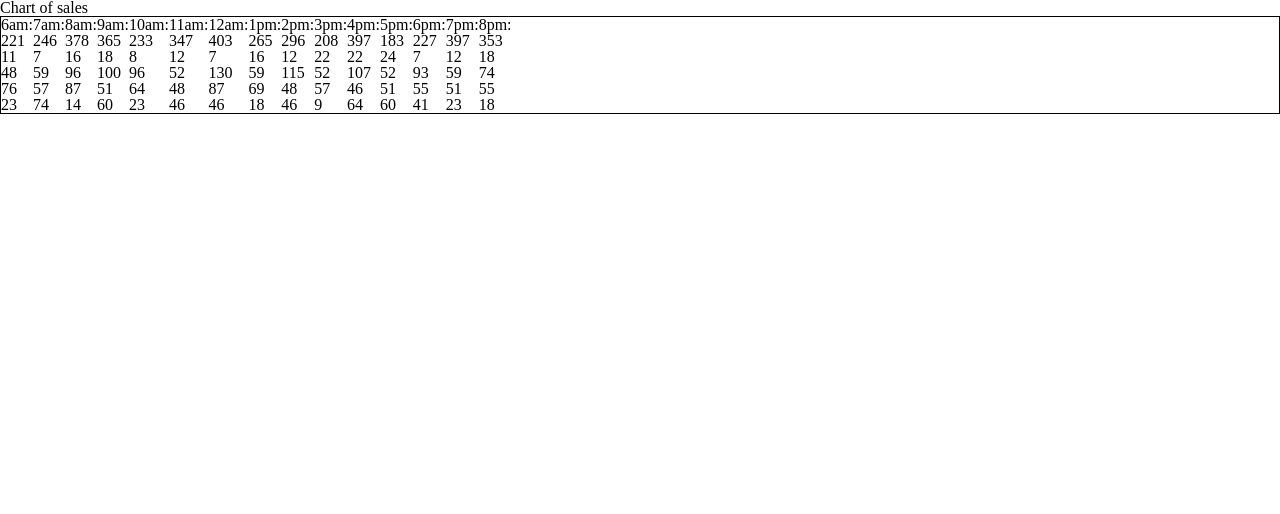
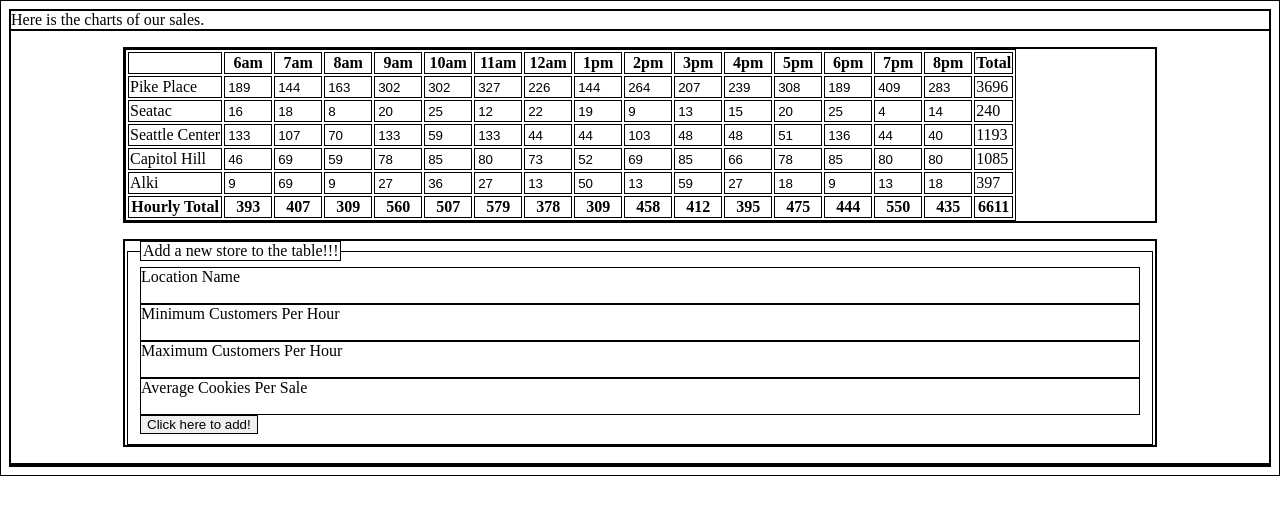
Before and after one commit to Kevinrosales/cookie-stand, a plain HTML site: page sales.html in a window 1280 px wide. Drawn offline with Linux system fonts and the light colour scheme.

Commit message:
Made my table over and added a ton

```diff
--- a/css/style.css
+++ b/css/style.css
@@ -1,3 +1,25 @@
 *{
     border: solid black 1px;
+
 }
+section {
+    margin: 1em 7em;
+  }
+
+  label {
+    display: block;
+  }
+
+  label input {
+    display: block;
+  }
+
+  input {
+    width: 3em;
+    border: none;
+    outline: none;
+  }
+  input:hover {
+    background: salmon;
+    border: black
+  }
--- a/js/app.js
+++ b/js/app.js
@@ -1,76 +1,213 @@
-'use strict'
+"use strict";
 
-var hours = ['6am: ','7am: ','8am: ','9am: ','10am: ','11am: ','12am: ','1pm: ','2pm: ','3pm: ','4pm: ','5pm: ','6pm: ','7pm: ','8pm:'];
-var table = document.getElementById('table');
-var i;
-var newLi;
-var postiton;
-var allStores = [];
-var placeTable = document.getElementById('table');
+var hours = ["6am","7am","8am","9am","10am","11am","12am","1pm","2pm","3pm","4pm","5pm","6pm","7pm","8pm"];
+var thead =document.getElementsByTagName("thead")[0];
+var tbody =document.getElementsByTagName("tbody")[0];
+var tfoot =document.getElementsByTagName("tfoot")[0];
+var addForm =document.getElementById("add-location");
+var salesForm =document.getElementById("sales-data");
 
-var Store = function(name, min, max, avg) {
-    this.storeName = name;
-    this.minCust = min;
-    this.maxCust = max;
-    this.avgSales = avg;
-    this.cookieSales = [];
-    this.findSales();
-    allStores.push(this);
+function Store(location, min, max, avg) {
+  this.locationName =location;
+  this.minCustomersPerHour =min;
+  this.maxCustomersPerHour =max;
+  this.avgCookiesPerSale = avg;
+  this.cookiesPerHour = [];
+  this.totalCookies = 0;
+
+  this.getSales();
+
+Store.allLocations.push(this);
+}
+Store.allLocations =[];
+
+Store.prototype.getSales =function() {
+  for (var i = 0; i < hours.length; i++) {
+    var numCustomers =rando(
+      this.minCustomersPerHour,
+      this.maxCustomersPerHour
+    );
+    var hourlyCount =Math.floor(numCustomers * this.avgCookiesPerSale);
+    this.cookiesPerHour.push(hourlyCount);
+    this.totalCookies +=hourlyCount;
+  }
 };
 
- Store.prototype.ranNum = function(min, max) {
-    min = this.minCust;
-    max = this.maxCust;
-    var randomHourlyCust = Math.round(Math.random() * (max - min) + min);
-    return randomHourlyCust;
-
+Store.prototype.render = function(locationIndex) {
+  var tr = addElement("tr", "", tbody);
+  addElement("td", this.locationName, tr);
+  for (var i = 0; i < this.cookiesPerHour.length; i++) {
+    var td = addElement("td", "", tr);
+    var input = addElement("input", "", td);
+    input.value = this.cookiesPerHour[i];
+    input.dataset["hour"] = i;
+    input.dataset["location"] = locationIndex;
+  }
+  addElement("td", this.totalCookies, tr);
 };
 
-Store.prototype.findSales = function() {
-    for (i =0;i < hours.length; i++) {
-        this.cookieSales.push(Math.round(this.ranNum() * this.avgSales));
-    }
+function rando(min, max) {
+  var randomNumber = Math.floor(Math.random() * (max - min + 1)) + min;
+  return randomNumber;
 }
 
-Store.prototype.render = function() {
-    var trElement = document.createElement('tr');
-    var tdNameElement = document.createElement('th');
-    tdNameElement.textContent = this.name;
-    trElement.appendChild(tdNameElement);
-
-    for(i=0; i < hours.length; i++) {
-        var tdElement = document.createElement('td');
-        tdElement.textContent = this.cookieSales[i];
-        trElement.appendChild(tdElement);
-    }
-        placeTable.appendChild(trElement);
+function addElement(element, content, parent) {
+  var newElement = document.createElement(element);
+  var newContent = document.createTextNode(content);
+  newElement.appendChild(newContent);
+  parent.appendChild(newElement);
+  return newElement;
 }
 
-function makeHeaderRow() {
-    var tableHeaderElement = document.createElement('tHead');
-    var trTableHeaderElement = document.createElement('tr');
-    trTableHeaderElement.appendChild(document.createElement('th'));
-
-    for(i=0; i < hours.length; i++){
-        var tdHeaderElement = document.createElement('th');
-        tdHeaderElement.appendChild(document.createTextNode(hours[i]));
-        trTableHeaderElement.appendChild(tdHeaderElement);
-    }
-    table.appendChild(trTableHeaderElement);
+function renderHeader() {
+  thead.innerHTML = "";
+  var tr = addElement("tr", "", thead);
+  addElement("th", "", tr);
+  for (var i = 0; i < hours.length; i++) {
+    addElement("th", hours[i], tr);
+  }
+  addElement("th", "Total", tr);
 }
 
-new Store('First and Pike', 23, 65, 6.3);
-new Store('Seatac AirPort', 3, 24, 1.2);
-new Store('Seattle Center', 11, 38, 3.7);
-new Store('Capitol Hill', 20, 38, 2.3);
-new Store('Alki', 2, 16, 4.6);
+function renderFooter() {
+  tfoot.innerHTML = "";
+  var tr = addElement("tr", "", tfoot);
+  addElement("th", "Hourly Total", tr);
 
-this.makeHeaderRow();
-allStores[0].render();
-allStores[1].render();
-allStores[2].render();
-allStores[3].render();
-allStores[4].render();
+  var grandTotal = 0;
+
+  for (var i = 0; i < hours.length; i++) {
+    var hourTotal = 0;
+    for (var x = 0; x < Store.allLocations.length; x++) {
+      hourTotal += Store.allLocations[x].cookiesPerHour[i];
+      grandTotal += Store.allLocations[x].cookiesPerHour[i];
+    }
+    addElement("th", hourTotal, tr);
+  }
+
+  addElement("th", grandTotal, tr);
+}
+
+function renderStores() {
+  tbody.innerHTML = "";
+  for (var i = 0; i < Store.allLocations.length; i++) {
+    Store.allLocations[i].render(i);
+  }
+}
+
+function handleSubmit(event) {
+  event.preventDefault();
+  var locationName = event.target.locName.value;
+  var min = parseInt(event.target.min.value);
+  var max = parseInt(event.target.max.value);
+  var avg = parseFloat(event.target.avg.value);
+
+  var addedStore = new Store(locationName, min, max, avg);
+
+  addedStore.render();
+
+  renderFooter();
+}
+
+function handleChange(event) {
+  console.log(event.target);
+  var location = event.target.dataset["location"];
+  var hour = event.target.dataset["hour"];
+  var newValue = parseInt(event.target.value);
+  Store.allLocations[location].cookiesPerHour[hour] = newValue;
+  renderFooter();
+}
+
+addForm.addEventListener("submit", handleSubmit);
+salesForm.addEventListener("change", handleChange);
+
+new Store("Pike Place", 22, 65, 6.3);
+new Store("Seatac", 3, 24, 1.2);
+new Store("Seattle Center", 11, 38, 3.7);
+new Store("Capitol Hill", 20, 38, 2.3);
+new Store("Alki", 2, 16, 4.6);
+
+renderFooter();
+renderStores();
+renderHeader();
+console.log(Store.allLocations);
+
+
+
+
+// 'use strict'
+
+// var hours = ['6am: ','7am: ','8am: ','9am: ','10am: ','11am: ','12am: ','1pm: ','2pm: ','3pm: ','4pm: ','5pm: ','6pm: ','7pm: ','8pm:'];
+// var table = document.getElementById('table');
+// var i;
+// var newLi;
+// var postiton;
+// var allStores = [];
+// var placeTable = document.getElementById('table');
+
+// var Store = function(name, min, max, avg) {
+//     this.storeName = name;
+//     this.minCust = min;
+//     this.maxCust = max;
+//     this.avgSales = avg;
+//     this.cookieSales = [];
+//     this.findSales();
+//     allStores.push(this);
+// };
+
+//  Store.prototype.ranNum = function(min, max) {
+//     min = this.minCust;
+//     max = this.maxCust;
+//     var randomHourlyCust = Math.round(Math.random() * (max - min) + min);
+//     return randomHourlyCust;
+
+// };
+
+// Store.prototype.findSales = function() {
+//     for (i =0;i < hours.length; i++) {
+//         this.cookieSales.push(Math.round(this.ranNum() * this.avgSales));
+//     }
+// }
+
+// Store.prototype.render = function() {
+//     var trElement = document.createElement('tr');
+//     var tdNameElement = document.createElement('th');
+//     tdNameElement.textContent = this.name;
+//     trElement.appendChild(tdNameElement);
+
+//     for(i=0; i < hours.length; i++) {
+//         var tdElement = document.createElement('td');
+//         tdElement.textContent = this.cookieSales[i];
+//         trElement.appendChild(tdElement);
+//     }
+//         placeTable.appendChild(trElement);
+// }
+
+// function makeHeaderRow() {
+//     var tableHeaderElement = document.createElement('tHead');
+//     var trTableHeaderElement = document.createElement('tr');
+//     trTableHeaderElement.appendChild(document.createElement('th'));
+
+//     for(i=0; i < hours.length; i++){
+//         var tdHeaderElement = document.createElement('th');
+//         tdHeaderElement.appendChild(document.createTextNode(hours[i]));
+//         trTableHeaderElement.appendChild(tdHeaderElement);
+//     }
+//     table.appendChild(trTableHeaderElement);
+// }
+
+// new Store('First and Pike', 23, 65, 6.3);
+// new Store('Seatac AirPort', 3, 24, 1.2);
+// new Store('Seattle Center', 11, 38, 3.7);
+// new Store('Capitol Hill', 20, 38, 2.3);
+// new Store('Alki', 2, 16, 4.6);
+
+// this.makeHeaderRow();
+// allStores[0].render();
+// allStores[1].render();
+// allStores[2].render();
+// allStores[3].render();
+// allStores[4].render();
 
 
 //  pike.findSales() first then
--- a/sales.html
+++ b/sales.html
@@ -1,5 +1,76 @@
 <!DOCTYPE html>
 <html>
+<head>
+ <title>Sales Page</title>
+ <link rel="stylesheet" href="css/style.css" />
+</head>
+
+<body>
+
+    <header>
+      Here is the charts of our sales.
+    </header>
+
+    <main>
+
+      <section>
+        <form id="sales-data">
+            <table id="tblsales">
+             <thead></thead>
+             <tbody></tbody>
+             <tfoot></tfoot>
+            </table>
+        </form>
+      </section>
+
+      <section>
+		<form id="add-location">
+			<fieldset>
+				<legend>Add a new store to the table!!!</legend>
+
+				<label for="locName">
+             Location Name
+					  <input name="locName" type="text"></input>
+		      </label>
+					<label for="min">
+              Minimum Customers Per Hour
+					  <input name="min" type="number"></input>
+		      </label>
+					<label for="max">
+              Maximum Customers Per Hour
+	          <input name="max" type="number"></input>
+          </label>
+
+					<label for="avg">
+              Average Cookies Per Sale
+					  <input name="avg" type="text"></input>
+          </label>
+					<button type="submit">Click here to add!</button>
+				</fieldset>
+			</form>
+      </section>
+
+    </main>
+
+    <footer>
+    </footer>
+
+    <script src="js/app.js"></script>
+
+  </body>
+
+</html>
+
+
+
+
+
+
+
+
+
+
+<!-- <html>
 <head>
     <meta charset="utf-8" />
     <title>Page Title</title>
@@ -19,4 +90,4 @@
     <script src="js/app.js"></script>
 </body>
 
-</html>
+</html> -->
```
